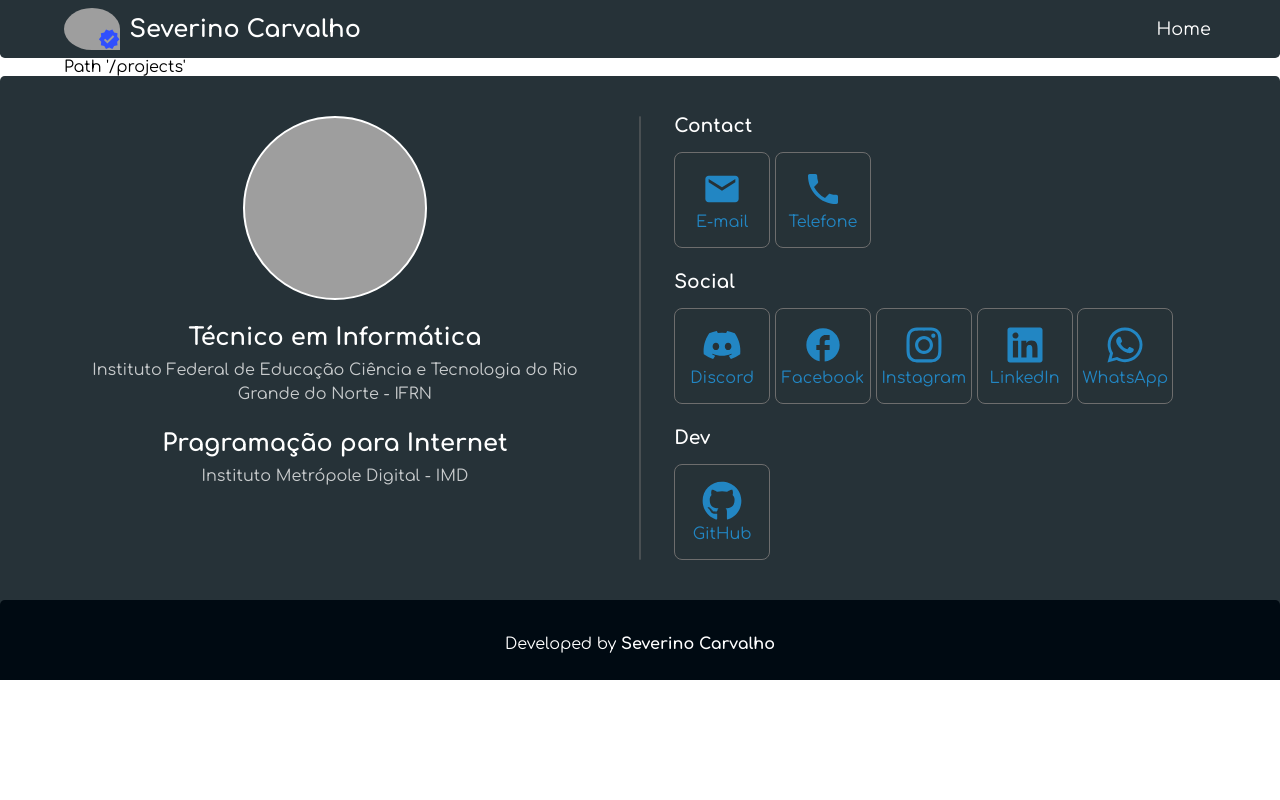
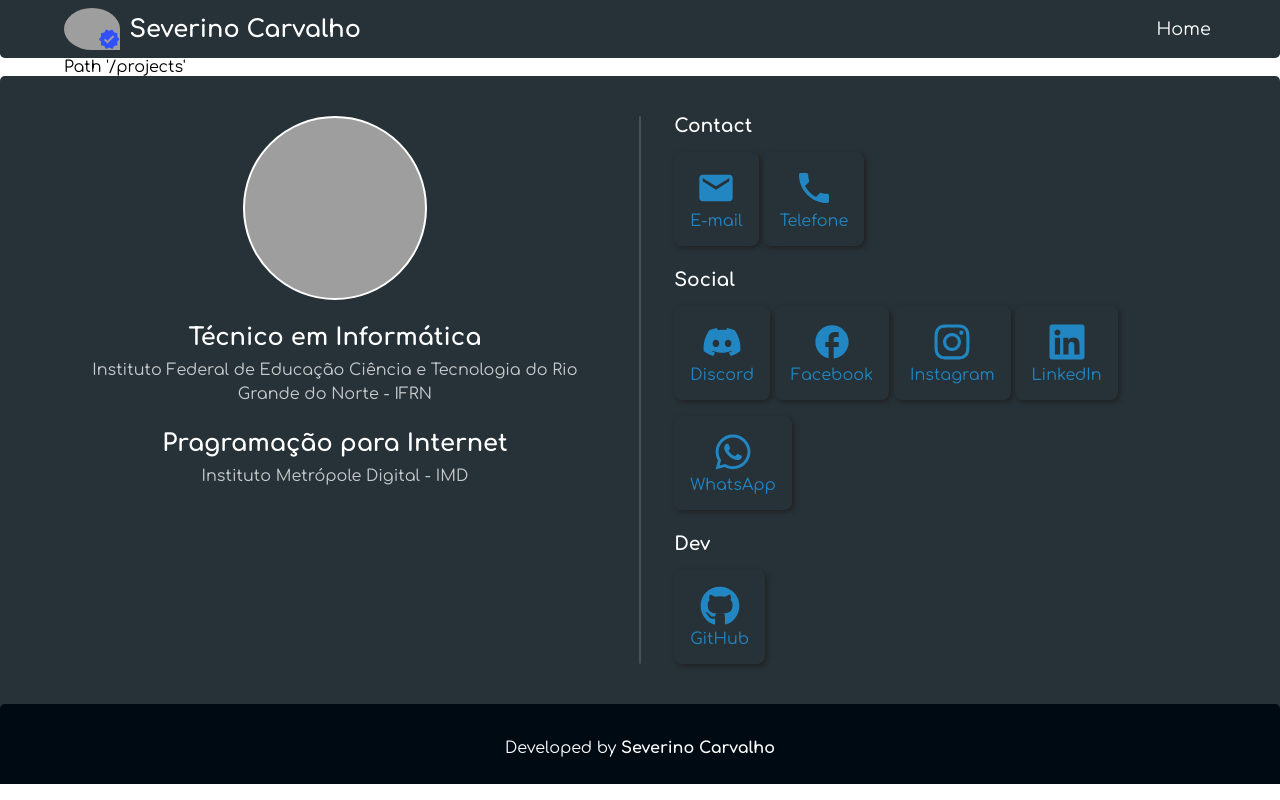
Before and after one commit to severino-carvalho/portfolio, a React (Create React App) app: page /contacts in a window 1280 px wide. Built offline with nearby package versions, Linux system fonts and the light colour scheme; grey boxes are pictures that could not be loaded.

Commit message:
Update: Mudança no designe dos icones de contatosm...

```diff
--- a/src/components/layout/Footer.js
+++ b/src/components/layout/Footer.js
@@ -1,94 +1,102 @@
-import { MdEmail, MdFacebook, MdPhone } from 'react-icons/md';
-import { FaDiscord, FaGithub, FaInstagram, FaLinkedin, FaWhatsapp } from 'react-icons/fa';
-import Container from './Container';
-import styles from './Footer.module.css';
-import InfoList from '../utils/InfoList';
+import { MdEmail, MdFacebook, MdPhone } from "react-icons/md";
+import {
+  FaDiscord,
+  FaGithub,
+  FaInstagram,
+  FaLinkedin,
+  FaWhatsapp,
+} from "react-icons/fa";
+import Container from "./Container";
+import styles from "./Footer.module.css";
+import InfoList from "../utils/InfoList";
 
 export default function Footer() {
   const contacts = [
     {
       icon: <MdEmail />,
-            href: 'mailto:severinocarvalho14@gmail.com',
-            target: '_blank',
-            title: 'Email',
-            text: 'E-mail',
-            class: 'email'
+      href: "mailto:severinocarvalho14@gmail.com",
+      target: "_blank",
+      title: "Email",
+      text: "E-mail",
+      class: "email",
     },
     {
       icon: <MdPhone />,
-            href: 'tel:+5584994650540',
-            target: '_self',
-            title: 'Phone',
-            text: 'Telefone',
-            class: 'phone'
-        }
+      href: "tel:+5584994650540",
+      target: "_self",
+      title: "Phone",
+      text: "Telefone",
+      class: "phone",
+    },
   ];
 
   const social = [
     {
       icon: <FaDiscord />,
-            href: 'https://discord.gg/89BGgpSA',
-            target: '_blank',
-            title: 'Discord',
-            text: 'Discord',
-            class: 'discord'
+      href: "https://discord.gg/89BGgpSA",
+      target: "_blank",
+      title: "Discord",
+      text: "Discord",
+      class: "discord",
     },
     {
       icon: <MdFacebook />,
-            href: 'https://web.facebook.com/Netollyno/',
-            target: '_blank',
-            title: 'Facebook',
-            text: 'Facebook',
-            class: 'facebook'
+      href: "https://web.facebook.com/Netollyno/",
+      target: "_blank",
+      title: "Facebook",
+      text: "Facebook",
+      class: "facebook",
     },
     {
       icon: <FaInstagram />,
-            href: 'https://www.instagram.com/seve_neto7/',
-            target: '_blank',
-            title: 'Instagram',
-            text: 'Instagram',
-            class: 'instagram'
+      href: "https://www.instagram.com/seve_neto7/",
+      target: "_blank",
+      title: "Instagram",
+      text: "Instagram",
+      class: "instagram",
     },
     {
       icon: <FaLinkedin />,
-            href: 'https://www.linkedin.com/in/dev-severino-carvalho/',
-            target: '_blank',
-            title: 'LinkedIn',
-            text: 'LinkedIn',
-            class: 'linkedin'
+      href: "https://www.linkedin.com/in/dev-severino-carvalho/",
+      target: "_blank",
+      title: "LinkedIn",
+      text: "LinkedIn",
+      class: "linkedin",
     },
     {
       icon: <FaWhatsapp />,
-            href: 'https://wa.me/5584994650540',
-            target: '_blank',
-            title: 'WhatsApp',
-            text: 'WhatsApp',
-            class: 'whatsapp'
-        }
+      href: "https://wa.me/5584994650540",
+      target: "_blank",
+      title: "WhatsApp",
+      text: "WhatsApp",
+      class: "whatsapp",
+    },
   ];
 
   const dev = [
     {
       icon: <FaGithub />,
-            href: 'https://github.com/severino-carvalho',
-            target: '_blank',
-            title: 'GitHub',
-            text: 'GitHub',
-            class: 'github'
-        }
-    ]
+      href: "https://github.com/severino-carvalho",
+      target: "_blank",
+      title: "GitHub",
+      text: "GitHub",
+      class: "github",
+    },
+  ];
 
   return (
     <footer className={styles.footer}>
-            <Container >
+      <Container>
         <div className={styles.content}>
-
           <div className={styles.perfil}>
             <div>
-                            <div className={styles.ImgSeverino}>{ /**  Imagem via CSS */}</div >
+              <div className={styles.ImgSeverino}>{/**  Imagem via CSS */}</div>
               <div>
                 <h2>Técnico em Informática</h2>
-                                <p>Instituto Federal de Educação Ciência e Tecnologia do Rio Grande do Norte - IFRN</p>
+                <p>
+                  Instituto Federal de Educação Ciência e Tecnologia do Rio
+                  Grande do Norte - IFRN
+                </p>
                 <h2>Pragramação para Internet</h2>
                 <p>Instituto Metrópole Digital - IMD</p>
               </div>
@@ -101,26 +109,21 @@
 
           <div className={styles.comunication}>
             <hr />
-                        <InfoList title={'Contact'} list={contacts} />
+            <InfoList title={"Contact"} list={contacts} />
             <hr />
-                        <InfoList title={'Social'} list={social} />
+            <InfoList title={"Social"} list={social} />
             <hr />
-                        <InfoList title={'Dev'} list={dev} />
+            <InfoList title={"Dev"} list={dev} />
           </div>
-
         </div>
-
       </Container>
 
       <div className={styles.developed}>
         <p>
-                    {'Developed by '}
-                    <span>
-                        {' Severino Carvalho'}
-                    </span>
+          {"Developed by "}
+          <span>{" Severino Carvalho"}</span>
         </p>
       </div>
-
-        </footer >
+    </footer>
   );
 }
--- a/src/components/utils/InfoList.js
+++ b/src/components/utils/InfoList.js
@@ -15,7 +15,8 @@
                 rel={"noreferrer"}
                 title={item.title}
               >
-                <span className="icon_contact">{item.icon}</span> <span>{item.text}</span>
+                <span className="icon_contact">{item.icon}</span>{" "}
+                <span>{item.text}</span>
               </a>
             </li>
           );
--- a/src/components/utils/InfoList.module.css
+++ b/src/components/utils/InfoList.module.css
@@ -1,22 +1,24 @@
 .list_contact {
+    width: 100%;
     display: flex;
+    flex-wrap: wrap;
+    flex-direction: row;
 }
 
 .link_contact {
     display: flex;
     flex-direction: column;
+    flex-wrap: wrap;
     justify-content: center;
-    flex-direction: column;
     align-items: center;
 
-    width: 6em;
     padding: 1em;
     margin-right: .3em;
 
     background-color: #26323875;
     color: #2286c3;
     border-radius: .5em;
-    border: .1em solid #6d6d6d;
+    box-shadow: 2px 2px 5px #212121;
     text-decoration: none;
 }
 
@@ -26,8 +28,7 @@
 }
 
 .link_contact:hover {
-    border: .1em solid transparent;
-    background-color: black;
+    background-color: #212121;
     transition: all .25s ease-in-out;
 }
 
```
Lines whose indentation alone changed are shown as unchanged.
